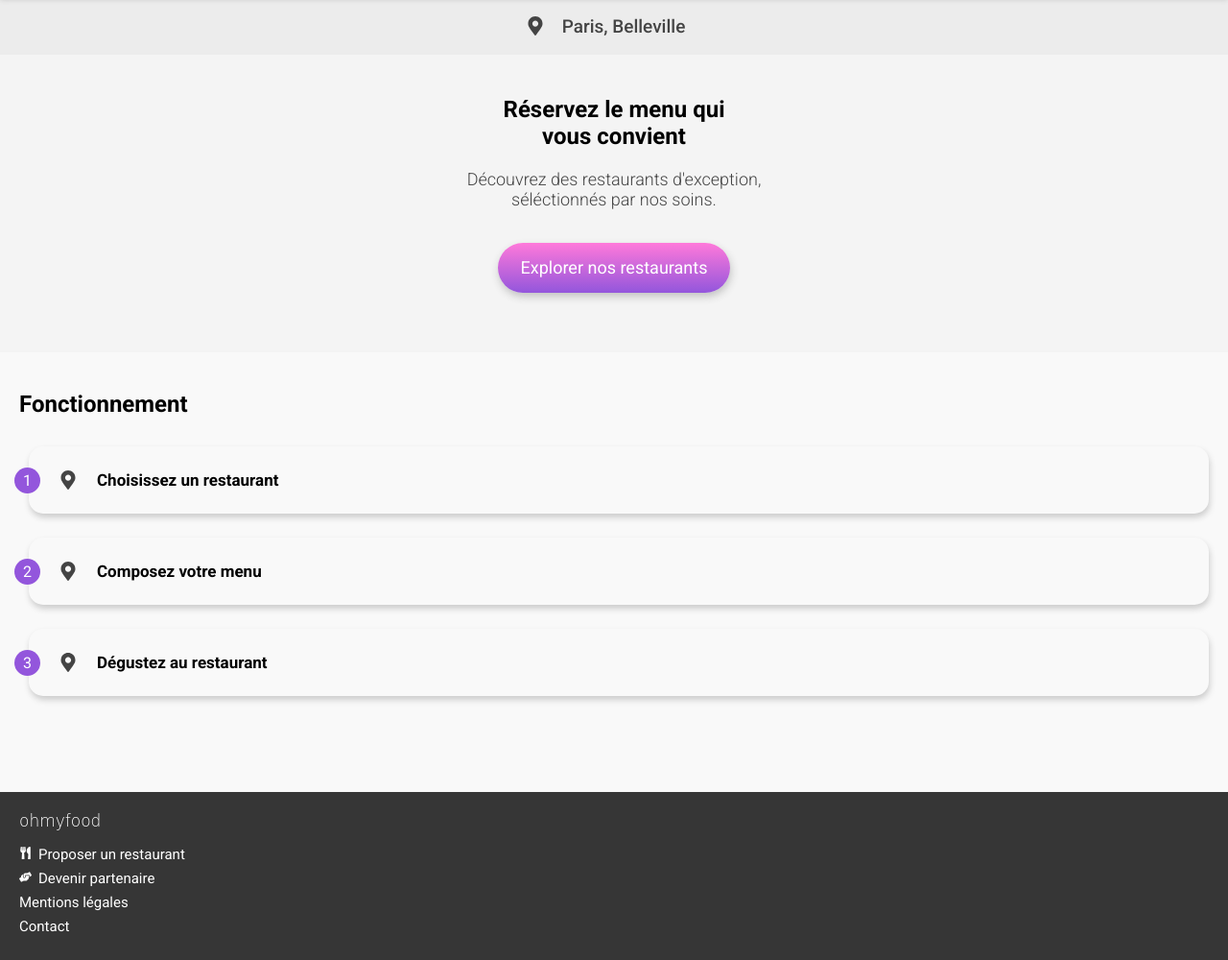
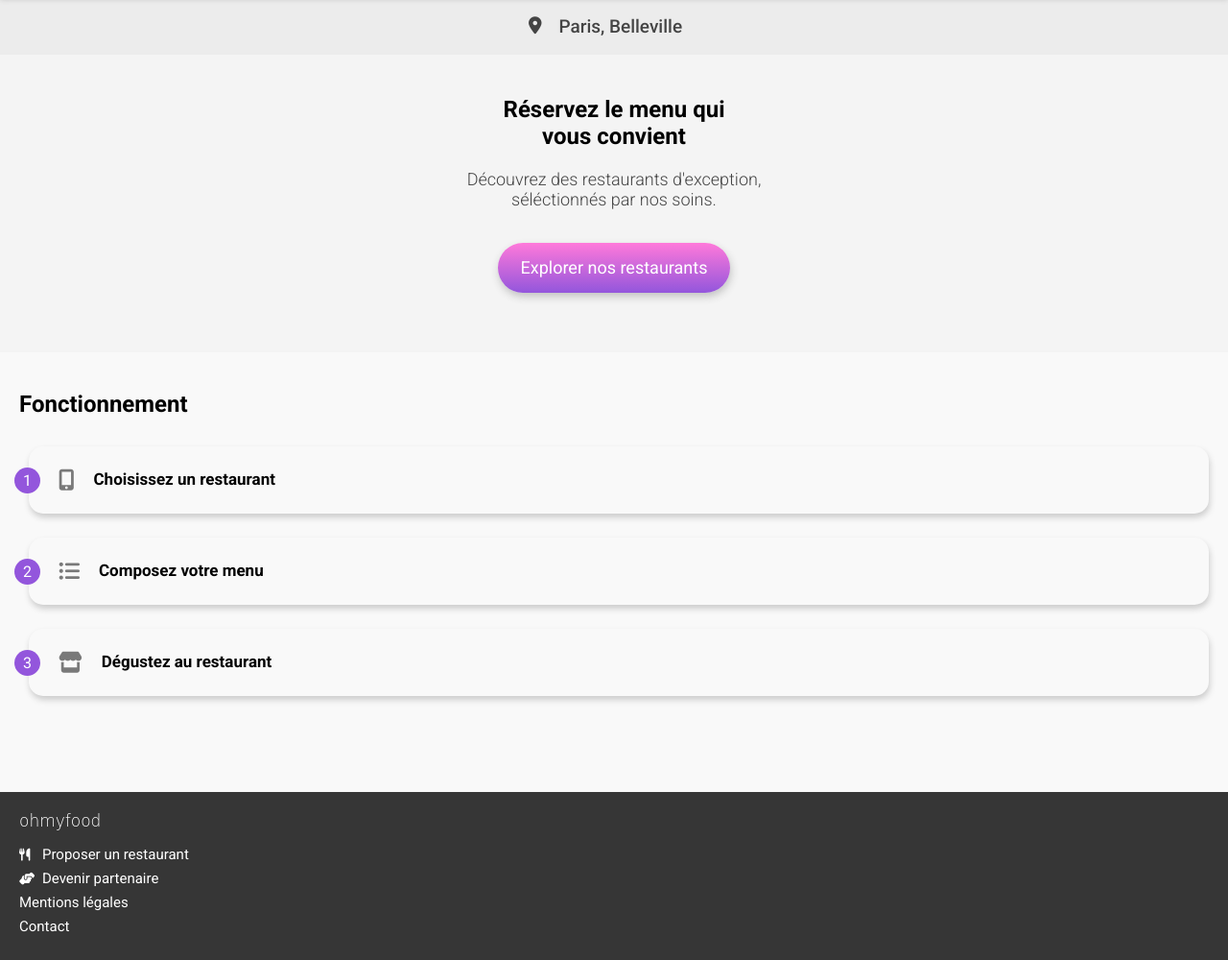
Before and after one commit to wilfregd/CorentinSakwinski_3_03012022, a website: page index.html in a window 1280 px wide. Shown: the part 78-1078 px from the top of the page at 96% size. Drawn offline with Linux system fonts and the light colour scheme; a web font is replaced by a local one.

Commit message:
Remplacement des icônes par Font-Awesome
Suppression du dossier "icon"

```diff
--- a/index.html
+++ b/index.html
@@ -5,13 +5,14 @@
     <meta name="viewport" content="width=device-width, initial-scale=1.0, user-scalable=no">
     <title>Ohmyfood!</title>
     <link rel="stylesheet" href="public/css/style.css">
+    <script src="https://kit.fontawesome.com/0c62de1027.js" crossorigin="anonymous"></script>
 </head>
 <body>
     <header>
         <img src="public/img/logo/ohmyfood@2x.svg" alt="">
     </header>
     <div class="position">
-        <img src="public/img/icons/map-marker-alt.svg" alt="">
+        <i class="fas fa-map-marker-alt"></i>
         <p>Paris, Belleville</p>
     </div>
 
@@ -30,21 +31,21 @@
             <div class="card">
                 <p class="card__number">1</p>
                 <div class="card__rowcontent">
-                    <img src="public/img/icons/map-marker-alt.svg" alt="">
+                    <i class="fas fa-mobile-alt"></i>
                     <h3>Choisissez un restaurant</h3>
                 </div>
             </div>
             <div class="card">
                 <p class="card__number">2</p>
                 <div class="card__rowcontent">
-                    <img src="public/img/icons/map-marker-alt.svg" alt="">
+                    <i class="fas fa-list-ul"></i>
                     <h3>Composez votre menu</h3>
                 </div>
             </div>
             <div class="card">
                 <p class="card__number">3</p>
                 <div class="card__rowcontent">
-                    <img src="public/img/icons/map-marker-alt.svg" alt="">
+                    <i class="fas fa-store"></i>
                     <h3>Dégustez au restaurant</h3>
                 </div>
             </div>
@@ -56,11 +57,11 @@
             <h4>ohmyfood</h4>
             <ul>
                 <li>
-                    <img src="public/img/icons/utensils.svg" alt="">
+                    <i class="fas fa-utensils"></i>
                     <a href="#">Proposer un restaurant</a>
                 </li>
                 <li>
-                    <img src="public/img/icons/hands-helping.svg" alt="">
+                    <i class="fas fa-hands-helping"></i>
                     <a href="#">Devenir partenaire</a>
                 </li>
                 <li><a href="#">Mentions légales</a></li>
--- a/sass/layout/_footer.scss
+++ b/sass/layout/_footer.scss
@@ -18,9 +18,12 @@ footer{
         margin-top: 15px;
         list-style: none;
 
-        & img{
-            width: 13px;
-            margin-right: 3px;
+        & i{
+            width: 20px;
+            font-size: 13px;
+            color: #fff;
+            padding: 0;
+            margin: 0;
         }
 
         & li{
--- a/sass/pages/_index.scss
+++ b/sass/pages/_index.scss
@@ -6,13 +6,13 @@ $marge-logo_texte: 18px;
     display: flex;
     justify-content: center;
     align-items: center;
+    color: $texte-secondaire;
 
-    & img{
-        width: 20px;
+    & i{
+        font-size: 18px;
     }
 
     & p{
-        color: $texte-secondaire;
         font-size: 19px;
         font-weight: 500;
         margin-left: $marge-logo_texte;
@@ -76,8 +76,9 @@ $margin-fonctionnement_row: 20px;
             justify-content: center;
             margin-left: 4px;
 
-            & img{
-                width: 20px;
+            & i{
+                color: $texte-tertiaire;
+                font-size: 22px;
                 margin-right: $margin-fonctionnement_row;
             }
 
--- a/sass/utils/_variables.scss
+++ b/sass/utils/_variables.scss
@@ -8,6 +8,7 @@ $fond-secondaire: #f4f4f4;
 $fond-tertiaire: #f9f9f9;
 
 $texte-secondaire: #444444;
+$texte-tertiaire: #797979;
 
 //Polices
 $font-defaut: 'Roboto', sans-serif;
```
Also changed, not shown: public/css/style.css, public/img/icons/hands-helping.svg (deleted), public/img/icons/map-marker-alt.svg (deleted), public/img/icons/utensils.svg (deleted).
